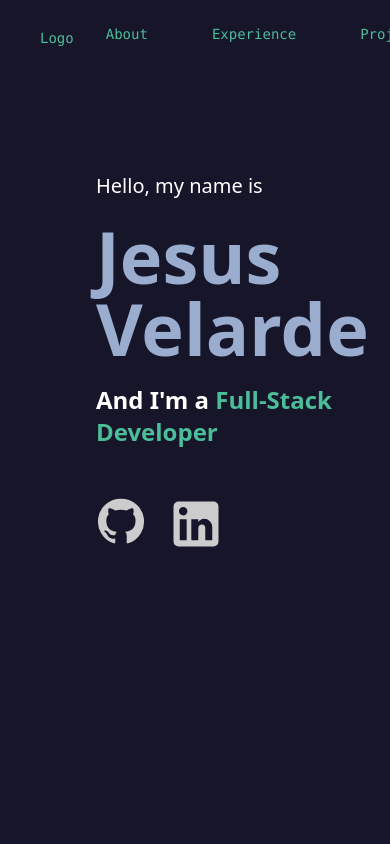
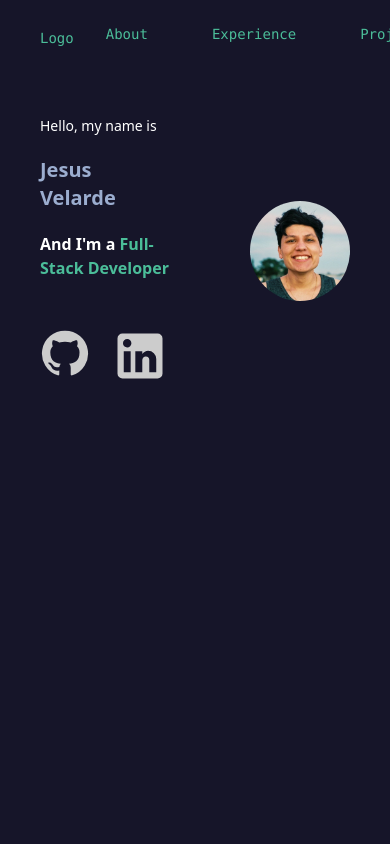
Before and after one commit to heyyysus/dev-portfolio, a Next.js app: page / in a window 390 px wide. Shown: the top 844 px of the page. Built offline with nearby package versions, Linux system fonts and the light colour scheme.

Commit message:
add responsive sizing to front page

```diff
--- a/src/app/_components/aboutSection.tsx
+++ b/src/app/_components/aboutSection.tsx
@@ -8,7 +8,7 @@ export const AboutSection: FC<AboutSectionProps> =  ({}) => {
     return (
     <div
     id = 'about'
-    className='flex flex-row justify-center items-center bg-[#CCCCCC] h-[100vh] w-full'>
+    className='flex flex-row justify-center items-center bg-grey h-[100vh] w-full'>
         <div className='flex flex-row justify-center items-center content-center'>
           <div className='font-sans w-[700px] h-fit p-10 bg-blue-dark rounded-md mr-5 pb-20'>
             <h1 className='text-2xl font-bold text-white mb-5 animate-fadeInFast'>About Me</h1>
--- a/src/app/page.tsx
+++ b/src/app/page.tsx
@@ -7,16 +7,16 @@ import LinkedInIcon from '@mui/icons-material/LinkedIn';
 export default function Home() {
   return (
     <main className="flex flex-col justify-space-between">
-      <div className='text-2xl xl:text-5xl 2xl:text-5xl lg:text-4xl md:text-3xl " font-bold text-white font-sans h-[100vh] p-24'>
+      <div className='text-2xl xl:text-5xl 2xl:text-5xl lg:text-4xl md:text-3xl font-bold text-white font-sans h-[100vh] p-10 md:p-24'>
         <div className='flex flex-row content-center items-center'>
-          <div className='mr-40'>
-            <p className='mb-5 text-xl font-light animate-fadeInFast'>
+          <div className='mr-20 md:mr-40'>
+            <p className='mb-5 text-sm md:text-xl font-light animate-fadeInFast'>
               Hello, my name is
             </p>
-            <p className='mb-5 text-[color:#9badcf] text-7xl animate-fadeIn'>
+            <p className='mb-5 text-[color:#9badcf] text-xl md:text-4xl lg:text-7xl animate-fadeIn'>
               Jesus Velarde
             </p>
-            <p className='animate-fadeInSlow'>
+            <p className='animate-fadeInSlow text-base md:text-3xl lg:text-4xl xl:text-5xl'>
               And I&apos;m a <span className='text-green'>Full-Stack Developer</span>
             </p>
 
```
